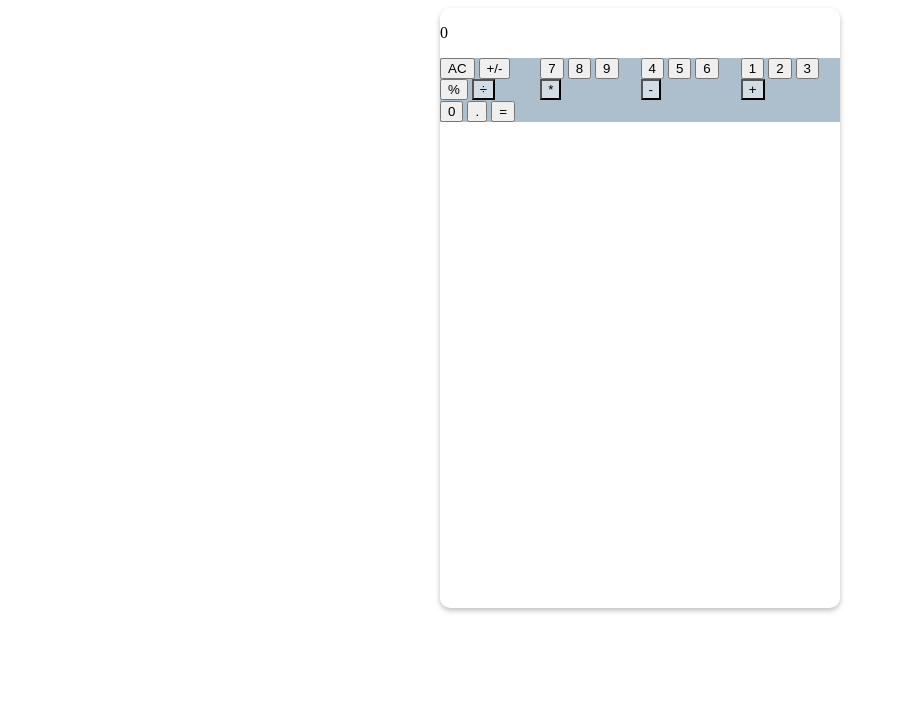
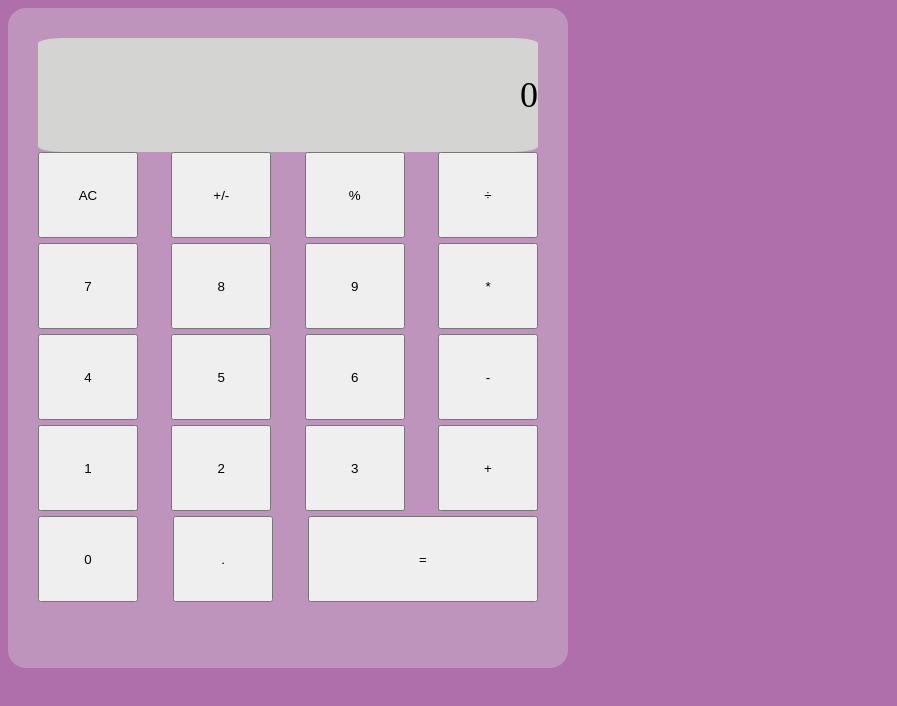
Before and after one commit to justinnebaltazar/calculator, a plain HTML site: page index.html in a window 1280 px wide. Shown: the whole page, without its empty margins (0-897 px from the left). Drawn offline with Linux system fonts and the light colour scheme.

Commit message:
Add styling

```diff
--- a/styles.css
+++ b/styles.css
@@ -1,42 +1,59 @@
 body {
-    height: 10rem;
-    display: grid;
+    background-color: #af6fab;
+    /* font family */
+}
+
+.container {
+    display: flex;
     justify-content: center;
     align-items: center;
-    border-radius: 10px;
-    overflow: hidden;
+    padding: 300px 0px;
+    gap: 10px;
 }
 
-#container {
-    width: 400px;
+.calculator {
+    display: flex;
+    flex-direction: column;
+    background-color: #bf94bc;
+    border-radius: 18px;
+    padding: 30px;
     height: 600px;
-    border-radius: 10px;
-    overflow: hidden;
-    box-shadow: 0px 3px 6px 0px rgba(0, 0, 0, 0.15), 0px 2px 4px 0px rgba(0, 0, 0, 0.12);
+    width: 500px;
 }
 
-.display-input {
-    font-size: 2rem;
-    text-align: end;
-    background-color: grey;
-    color: whitesmoke;
-    padding-block-start: 0.25rem;
-    padding-block-end: 0.25rem;
-    padding-inline-end: 0.75rem;
+.display {
+    display: flex;
+    flex-direction: column;
+    justify-content: center;
+    border-radius: 5%;
+    font-size: 36px;
+    text-align: right;
+    background-color: #d4d4d2;
 }
 
 .calculator-keys {
-    display: grid;
-    grid-template-columns: repeat(4, 1fr);
-    grid-gap: 1px;
-    background-color: hsl(208, 24%, 74%);
+    height: 75%;
+    display: flex;
+    flex-direction: column;
+    justify-content: space-between;
+    gap: 5px;
+}
 
+.row {
+    display: flex;
+    justify-content: space-between;
+    gap: 25px;
+    height: 100%;
+}
+
+.number, .operator, .dot {
+    width: 20%;
+}
+
+#clear, #negative, #percent {
+    width: 20%;
 }
 
 #equals {
-    grid-column: 3 / 5;
+    width: 46%;
 }
-
-.operator {
-    background: hsl(208, 25%, 86%);
-}
```
